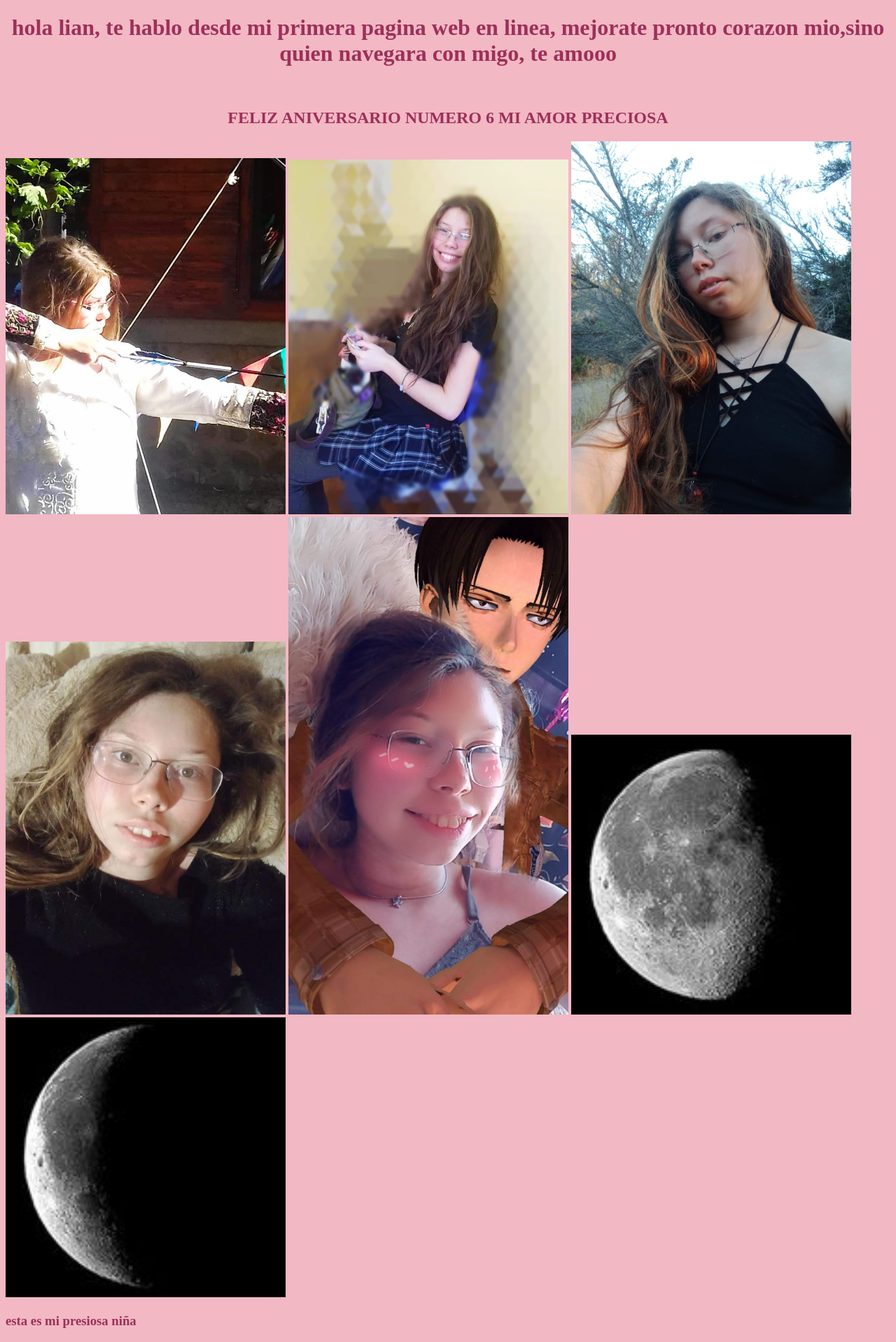
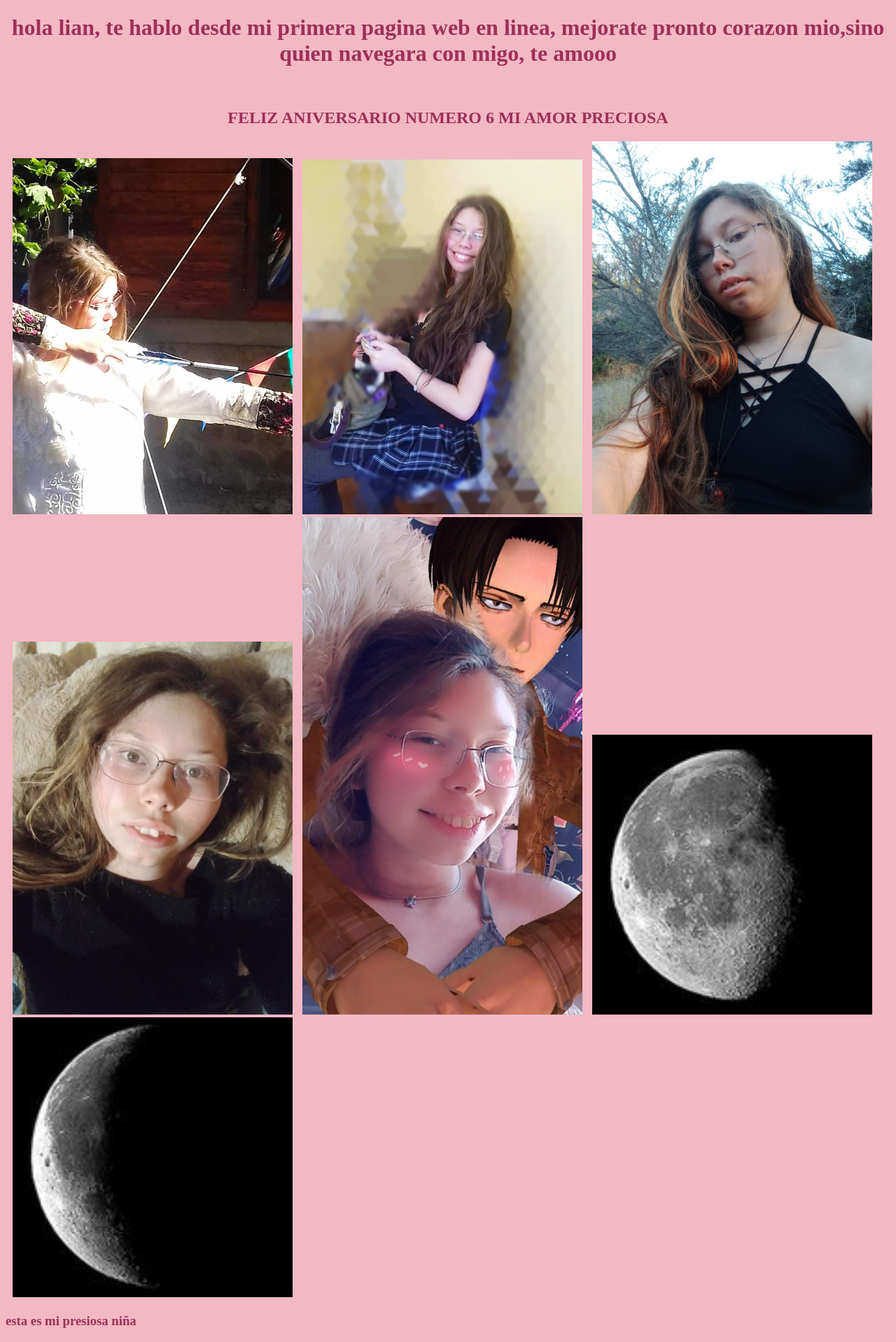
Before and after one commit to foxcraftYT/a, a PHP site: page /lian/index.html in a window 1280 px wide. Shown: the whole page at 70% size. Run offline with PHP 8.4, Linux system fonts and the light colour scheme.

Commit message:
oiuygbnml

```diff
--- a/lian/style.css
+++ b/lian/style.css
@@ -7,4 +7,5 @@
     text-align: center;
     width: 400px;
     height: auto;
+    margin-left: 10px;
 }
```
